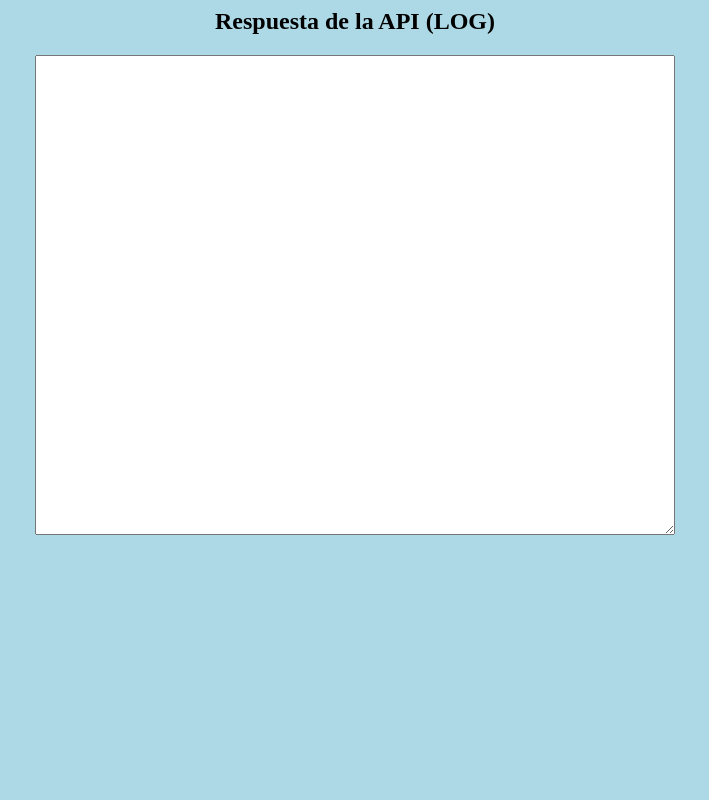
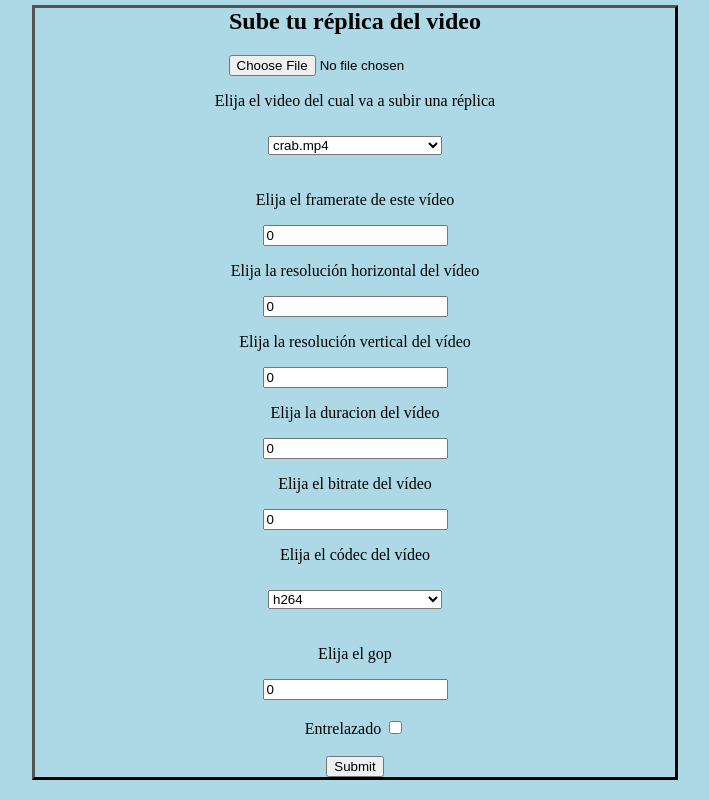
Before and after one commit to MartGon/SMMProyectoC, a website: page web/index.html in a window 1280 px wide. Shown: the part 680-1480 px from the top of the page, without its empty margins (285-994 px from the left). Before the commit the page ends 1295 px from the top, so only its background shows below. Drawn offline with nearby package versions, Linux system fonts and the light colour scheme; files that its build step writes are made by us from their sources; files whose address does not match are found by name.

Commit message:
ya se puede uploadear un video

```diff
--- a/web/index.html
+++ b/web/index.html
@@ -28,6 +28,57 @@
 		<button class="load-movies-button" type="submit" onclick="getPeliculasFromServer()">Cargar peliculas</button>
 	</div>
 
+	<div class="upload-vid">
+	<h2>Sube tu réplica del video</h2>
+		<form action="fileupload" method="post" enctype="multipart/form-data">
+			<input type="file" name="filetoupload"><br>
+
+			<p> Elija el video del cual va a subir una réplica </p>
+			<select name="nombreOriginal" class="select-upload-vid">
+			 <option value="crab.mp4">crab.mp4</option>
+			 <option value="akiyo.y4m">akiyo.y4m</option>
+			 <option value="none">Ninguno de los anteriores</option>
+			</select>
+
+			<p> Elija el framerate de este vídeo </p>
+			<input type="number" name="framerate" value="0"><br>
+
+			<p> Elija la resolución horizontal del vídeo </p>
+			<input type="number" name="resolucionH" value="0"><br>
+
+			<p> Elija la resolución vertical del vídeo </p>
+			<input type="number" name="resolucionV" value="0"><br>
+
+			<p> Elija la duracion del vídeo </p>
+			<input type="number" name="duracion" value="0"><br>
+
+			<p> Elija el bitrate del vídeo </p>
+			<input type="number" name="bitrate" value="0"><br>
+
+			<p> Elija el códec del vídeo </p>
+			<select name="codec" class="select-upload-vid">
+			 <option value="h264">h264</option>
+			 <option value="vp9">vp9</option>
+			 <option value="wmv2">wmv2</option>
+			 <option value="theora">theora</option>
+			 <option value="hevc">hevc</option>
+			 <option value="vp8">vp8</option>
+			 <option value="mpeg2video">mpeg2video</option>
+			 <option value="asv2">asv2</option>
+			 <option value="none">Ninguno de los anteriores</option>
+			</select>
+
+			<p> Elija el gop </p>
+			<input type="number" name="gop" value="0"><br><br>
+
+			Entrelazado
+			<input type="checkbox" name="entrelazado" value="0"><br>
+
+			<br/>
+			<input type="submit">
+		</form>
+	</div>
+
 	<div class="log-div">
 		<h2>Respuesta de la API (LOG)</h2>
 
@@ -36,6 +87,7 @@
 		</div>
 	</div>
 
+
 	<!--<script>getPeliculasFromServer();</script>-->
 
 
--- a/web/scripts.js
+++ b/web/scripts.js
@@ -63,6 +63,7 @@ function printAvailableVideos(peliculas)
 		var replicas = getReplicasByOriginal(originales[i],peliculas)
 
 		writeToVideoMenuDiv("<div><h3>" + originales[i]["nombre"] + "</h3>\n")
+		addLoadingVideoButton(originales[i])
 
 		// Para cada categoria
 		for (var categoria in originales[i])
@@ -123,6 +124,11 @@ function doWriteToMenuDiv()
 	document.getElementById("video-menu-div").innerHTML = strToWrite
 }
 
+function writeSelectTag(originales)
+{
+
+}
+
 function addLoadingVideoButton(video)
 {
 	str = "<button type='submit' onclick=\"var videoPlayer = document.getElementById('video-player');";
--- a/web/style2.css
+++ b/web/style2.css
@@ -4,6 +4,7 @@ body{
 }
 
 fieldset{
+	margin-top: 10px;
 	outline-style: outset;
 }
 
@@ -61,3 +62,21 @@ fieldset{
 	margin: 0 auto;
 	margin-bottom: 40px;
 }
+
+.upload-vid{
+
+	text-align: center;
+	align = center;
+	max-width: 640px;
+	width: 100%;
+	margin: 0 auto;
+	margin-bottom: 40px;
+	outline-style: outset;
+}
+
+.select-upload-vid{
+	align = center;
+	margin: 0 auto;
+	margin-bottom: 20px;
+	margin-top: 10px;
+}
```
Also changed, not shown: app.js (+79 -1 lines), 1 other file.
